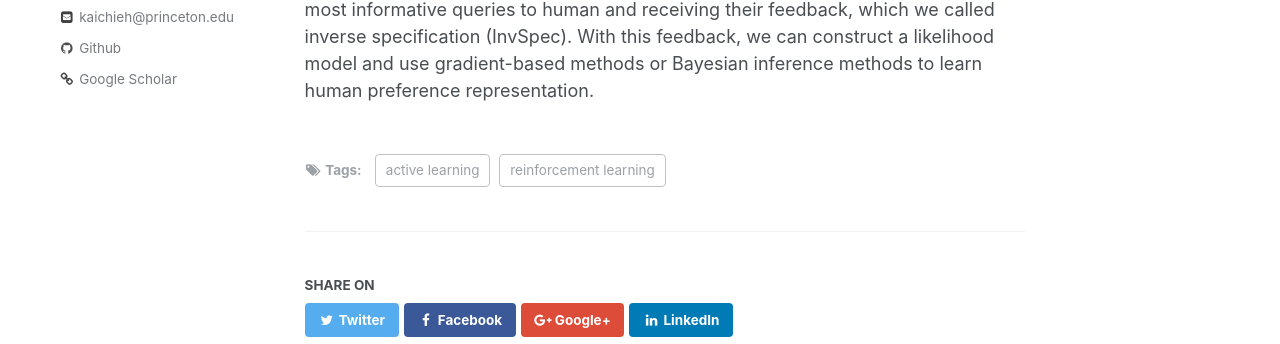
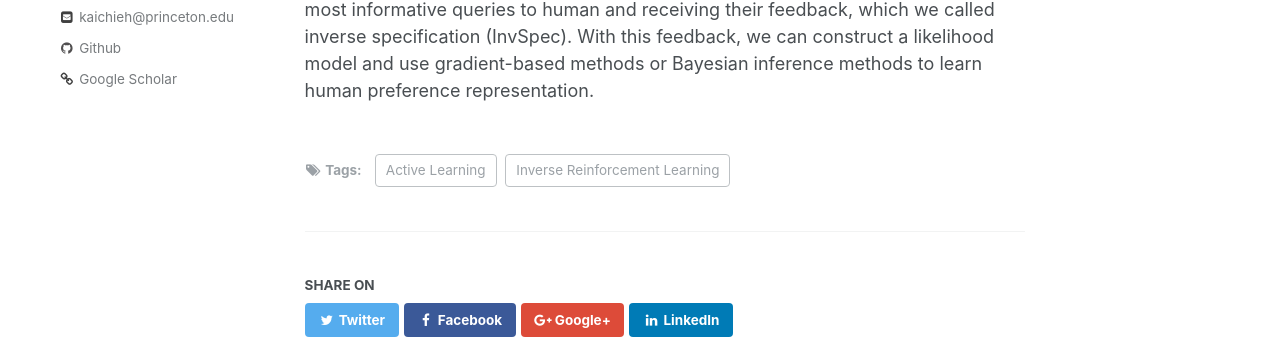
Before and after one commit to kaichiehhsu/kaichiehhsu.github.io, a Jekyll site: the page built from _ongoing/2021-07-06-InvSpec.md, in a window 1280 px wide and 1145 px high. Shown: the part 458-802 px from the top of the window. Built offline with Jekyll 4.4.1, drawn with Linux system fonts in a browser that asks for light colours.

Commit message:
update tags

```diff
--- a/_ongoing/2021-07-06-InvSpec.md
+++ b/_ongoing/2021-07-06-InvSpec.md
@@ -5,8 +5,8 @@ permalink: 	/research/ISD
 excerpt:    '<img src="/images/InvSpec/InvSpec.png"  alt="drawing" width="400"/>'
 date: 		2021-07-06
 tags:
-  - reinforcement learning
-  - active learning
+  - Inverse Reinforcement Learning
+  - Active Learning
 ---
 
 <center>
```
Also changed, not shown: _ongoing/2021-06-30-RLRA.md (+2 -2 lines).
